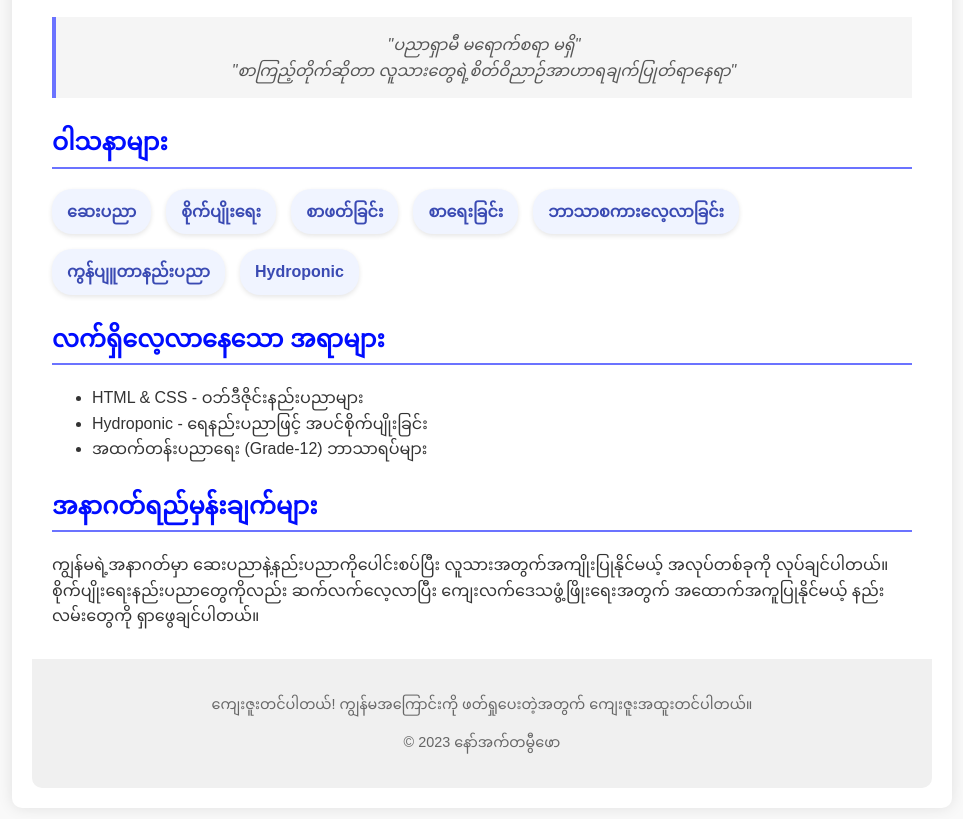
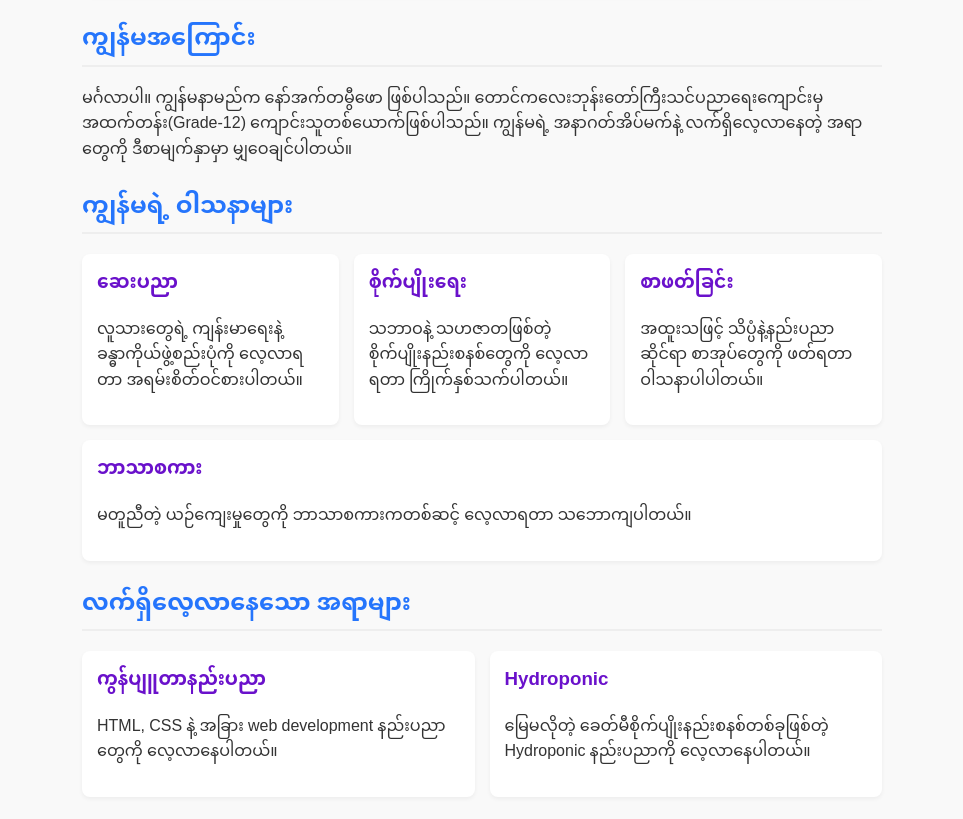
Before and after one commit to ETMP19/ETMP19.github.io, a plain HTML site: page index.html in a window 1280 px wide. Shown: the part 381-1200 px from the top of the page, without its empty margins (158-1121 px from the left). Drawn offline with Linux system fonts and the light colour scheme.

Commit message:
Update index.html

```diff
--- a/index.html
+++ b/index.html
@@ -7,43 +7,33 @@
     <style>
         /* CSS Styles */
         body {
-            font-family: 'Padauk', 'Myanmar3', sans-serif;
+            font-family: 'Pyidaungsu', 'Noto Sans Myanmar', sans-serif;
             line-height: 1.6;
             color: #333;
-            background-color: #f9f9f9;
-            margin: 0;
-            padding: 0;
-        }
-
-        .container {
-            max-width: 900px;
+            max-width: 800px;
             margin: 0 auto;
             padding: 20px;
-            background-color: white;
-            box-shadow: 0 0 15px rgba(0,0,0,0.1);
-            border-radius: 10px;
-            margin-top: 30px;
-            margin-bottom: 30px;
+            background-color: #f9f9f9;
         }
 
         header {
             text-align: center;
-            padding: 30px 0;
-            background: linear-gradient(135deg, #6B73FF 0%, #000DFF 100%);
+            margin-bottom: 30px;
+            padding: 20px;
+            background: linear-gradient(135deg, #6a11cb 0%, #2575fc 100%);
             color: white;
-            border-radius: 10px 10px 0 0;
-            margin-bottom: 30px;
+            border-radius: 10px;
+            box-shadow: 0 4px 6px rgba(0,0,0,0.1);
         }
 
         h1 {
-            margin: 0;
-            font-size: 2.5em;
-            text-shadow: 2px 2px 4px rgba(0,0,0,0.3);
+            font-size: 2.2em;
+            margin-bottom: 10px;
         }
 
         h2 {
-            color: #000DFF;
-            border-bottom: 2px solid #6B73FF;
+            color: #2575fc;
+            border-bottom: 2px solid #eee;
             padding-bottom: 5px;
             margin-top: 25px;
         }
@@ -54,113 +44,120 @@
             border-radius: 50%;
             object-fit: cover;
             border: 5px solid white;
-            box-shadow: 0 0 10px rgba(0,0,0,0.2);
-            margin-top: 20px;
+            margin: 15px auto;
+            display: block;
         }
 
-        .section {
-            margin-bottom: 25px;
-            padding: 0 20px;
-        }
-
-        .interests {
+        .interests-container {
             display: flex;
             flex-wrap: wrap;
             gap: 15px;
-            margin-top: 15px;
+            margin: 20px 0;
         }
 
-        .interest-item {
-            background-color: #f0f4ff;
-            padding: 10px 15px;
-            border-radius: 20px;
-            font-weight: bold;
-            color: #3a4ab3;
-            box-shadow: 0 2px 5px rgba(0,0,0,0.1);
+        .interest-card {
+            background: white;
+            padding: 15px;
+            border-radius: 8px;
+            flex: 1 1 200px;
+            box-shadow: 0 2px 4px rgba(0,0,0,0.05);
+            transition: transform 0.3s ease;
+        }
+
+        .interest-card:hover {
+            transform: translateY(-5px);
+            box-shadow: 0 5px 15px rgba(0,0,0,0.1);
+        }
+
+        .interest-card h3 {
+            color: #6a11cb;
+            margin-top: 0;
         }
 
         footer {
             text-align: center;
+            margin-top: 40px;
             padding: 20px;
             background-color: #f0f0f0;
-            border-radius: 0 0 10px 10px;
-            margin-top: 30px;
+            border-radius: 10px;
             font-size: 0.9em;
-            color: #666;
-        }
-
-        .quote {
-            font-style: italic;
-            color: #555;
-            text-align: center;
-            margin: 20px 0;
-            padding: 15px;
-            background-color: #f5f5f5;
-            border-left: 4px solid #6B73FF;
         }
 
         @media (max-width: 600px) {
-            .container {
-                margin: 10px;
+            body {
                 padding: 10px;
             }
 
             h1 {
                 font-size: 1.8em;
             }
+
+            .interest-card {
+                flex: 1 1 100%;
+            }
         }
     </style>
 </head>
 <body>
-    <div class="container">
     <header>
+        <img src="https://via.placeholder.com/150" alt="နော်အက်တမွီဖော၏ဓာတ်ပုံ" class="profile-img">
         <h1>နော်အက်တမွီဖော</h1>
         <p>အထက်တန်း(Grade-12) ကျောင်းသူ | တောင်ကလေးဘုန်းတော်ကြီးသင်ပညာရေးကျောင်း</p>
-            <!-- သင့်ရဲ့ဓာတ်ပုံကို ဒီနေရာမှာ ထည့်နိုင်ပါတယ် -->
-            <!-- <img src="your-photo.jpg" alt="နော်အက်တမွီဖော" class="img.1234.jpg"> -->
     </header>
 
-        <div class="section">
+    <section>
         <h2>ကျွန်မအကြောင်း</h2>
-            <p>မင်္ဂလာပါ! ကျွန်မနာမည်က နော်အက်တမွီဖော ဖြစ်ပါတယ်။ တောင်ကလေးဘုန်းတော်ကြီးသင်ပညာရေးကျောင်းက အထက်တန်း(Grade-12) ကျောင်းသူတစ်ယောက်ဖြစ်ပါတယ်။</p>
+        <p>မင်္ဂလာပါ။ ကျွန်မနာမည်က နော်အက်တမွီဖော ဖြစ်ပါသည်။ တောင်ကလေးဘုန်းတော်ကြီးသင်ပညာရေးကျောင်းမှ အထက်တန်း(Grade-12) ကျောင်းသူတစ်ယောက်ဖြစ်ပါသည်။ ကျွန်မရဲ့ အနာဂတ်အိပ်မက်နဲ့ လက်ရှိလေ့လာနေတဲ့ အရာတွေကို ဒီစာမျက်နှာမှာ မျှဝေချင်ပါတယ်။</p>
+    </section>
 
-            <div class="quote">
-                "ပညာရှာမီ မရောက်စရာ မရှိ"<br>
-                "စာကြည့်တိုက်ဆိုတာ လူသားတွေရဲ့စိတ်ဝိညာဉ်အာဟာရချက်ပြုတ်ရာနေရာ"
+    <section>
+        <h2>ကျွန်မရဲ့ ဝါသနာများ</h2>
+        <div class="interests-container">
+            <div class="interest-card">
+                <h3>ဆေးပညာ</h3>
+                <p>လူသားတွေရဲ့ ကျန်းမာရေးနဲ့ ခန္ဓာကိုယ်ဖွဲ့စည်းပုံကို လေ့လာရတာ အရမ်းစိတ်ဝင်စားပါတယ်။</p>
+            </div>
+
+            <div class="interest-card">
+                <h3>စိုက်ပျိုးရေး</h3>
+                <p>သဘာဝနဲ့ သဟဇာတဖြစ်တဲ့ စိုက်ပျိုးနည်းစနစ်တွေကို လေ့လာရတာ ကြိုက်နှစ်သက်ပါတယ်။</p>
+            </div>
+
+            <div class="interest-card">
+                <h3>စာဖတ်ခြင်း</h3>
+                <p>အထူးသဖြင့် သိပ္ပံနဲ့နည်းပညာဆိုင်ရာ စာအုပ်တွေကို ဖတ်ရတာ ဝါသနာပါပါတယ်။</p>
+            </div>
+
+            <div class="interest-card">
+                <h3>ဘာသာစကား</h3>
+                <p>မတူညီတဲ့ ယဉ်ကျေးမှုတွေကို ဘာသာစကားကတစ်ဆင့် လေ့လာရတာ သဘောကျပါတယ်။</p>
             </div>
         </div>
+    </section>
 
-        <div class="section">
-            <h2>ဝါသနာများ</h2>
-            <div class="interests">
-                <span class="interest-item">ဆေးပညာ</span>
-                <span class="interest-item">စိုက်ပျိုးရေး</span>
-                <span class="interest-item">စာဖတ်ခြင်း</span>
-                <span class="interest-item">စာရေးခြင်း</span>
-                <span class="interest-item">ဘာသာစကားလေ့လာခြင်း</span>
-                <span class="interest-item">ကွန်ပျူတာနည်းပညာ</span>
-                <span class="interest-item">Hydroponic</span>
+    <section>
+        <h2>လက်ရှိလေ့လာနေသော အရာများ</h2>
+        <div class="interests-container">
+            <div class="interest-card">
+                <h3>ကွန်ပျူတာနည်းပညာ</h3>
+                <p>HTML, CSS နဲ့ အခြား web development နည်းပညာတွေကို လေ့လာနေပါတယ်။</p>
+            </div>
+
+            <div class="interest-card">
+                <h3>Hydroponic</h3>
+                <p>မြေမလိုတဲ့ ခေတ်မီစိုက်ပျိုးနည်းစနစ်တစ်ခုဖြစ်တဲ့ Hydroponic နည်းပညာကို လေ့လာနေပါတယ်။</p>
             </div>
         </div>
+    </section>
 
-        <div class="section">
-            <h2>လက်ရှိလေ့လာနေသော အရာများ</h2>
-            <ul>
-                <li>HTML & CSS - ဝဘ်ဒီဇိုင်းနည်းပညာများ</li>
-                <li>Hydroponic - ရေနည်းပညာဖြင့် အပင်စိုက်ပျိုးခြင်း</li>
-                <li>အထက်တန်းပညာရေး (Grade-12) ဘာသာရပ်များ</li>
-            </ul>
-        </div>
-
-        <div class="section">
-            <h2>အနာဂတ်ရည်မှန်းချက်များ</h2>
-            <p>ကျွန်မရဲ့အနာဂတ်မှာ ဆေးပညာနဲ့နည်းပညာကိုပေါင်းစပ်ပြီး လူသားအတွက်အကျိုးပြုနိုင်မယ့် အလုပ်တစ်ခုကို လုပ်ချင်ပါတယ်။ စိုက်ပျိုးရေးနည်းပညာတွေကိုလည်း ဆက်လက်လေ့လာပြီး ကျေးလက်ဒေသဖွံ့ဖြိုးရေးအတွက် အထောက်အကူပြုနိုင်မယ့် နည်းလမ်းတွေကို ရှာဖွေချင်ပါတယ်။</p>
-        </div>
+    <section>
+        <h2>အနာဂတ်ရည်မှန်းချက်</h2>
+        <p>ကျွန်မရဲ့ အနာဂတ်မှာ ဆေးပညာနဲ့ နည်းပညာကို ပေါင်းစပ်ပြီး လူသားတွေအတွက် အကျိုးပြုနိုင်မယ့် အလုပ်တစ်ခုကို လုပ်ချင်ပါတယ်။ အထူးသဖြင့် ဆေးပညာနဲ့စိုက်ပျိုးရေးမှာ နည်းပညာကို အသုံးချတဲ့ အလုပ်တွေကို စိတ်ဝင်စားပါတယ်။</p>
+    </section>
 
     <footer>
-            <p>ကျေးဇူးတင်ပါတယ်! ကျွန်မအကြောင်းကို ဖတ်ရှုပေးတဲ့အတွက် ကျေးဇူးအထူးတင်ပါတယ်။</p>
+        <p>ကျေးဇူးတင်ပါတယ်။ ကျွန်မအကြောင်း ဖတ်ရှုပေးတဲ့အတွက် ကျေးဇူးတင်ပါတယ်။</p>
         <p>© 2023 နော်အက်တမွီဖော</p>
     </footer>
-    </div>
 </body>
 </html>
```
Lines whose indentation alone changed are shown as unchanged.
